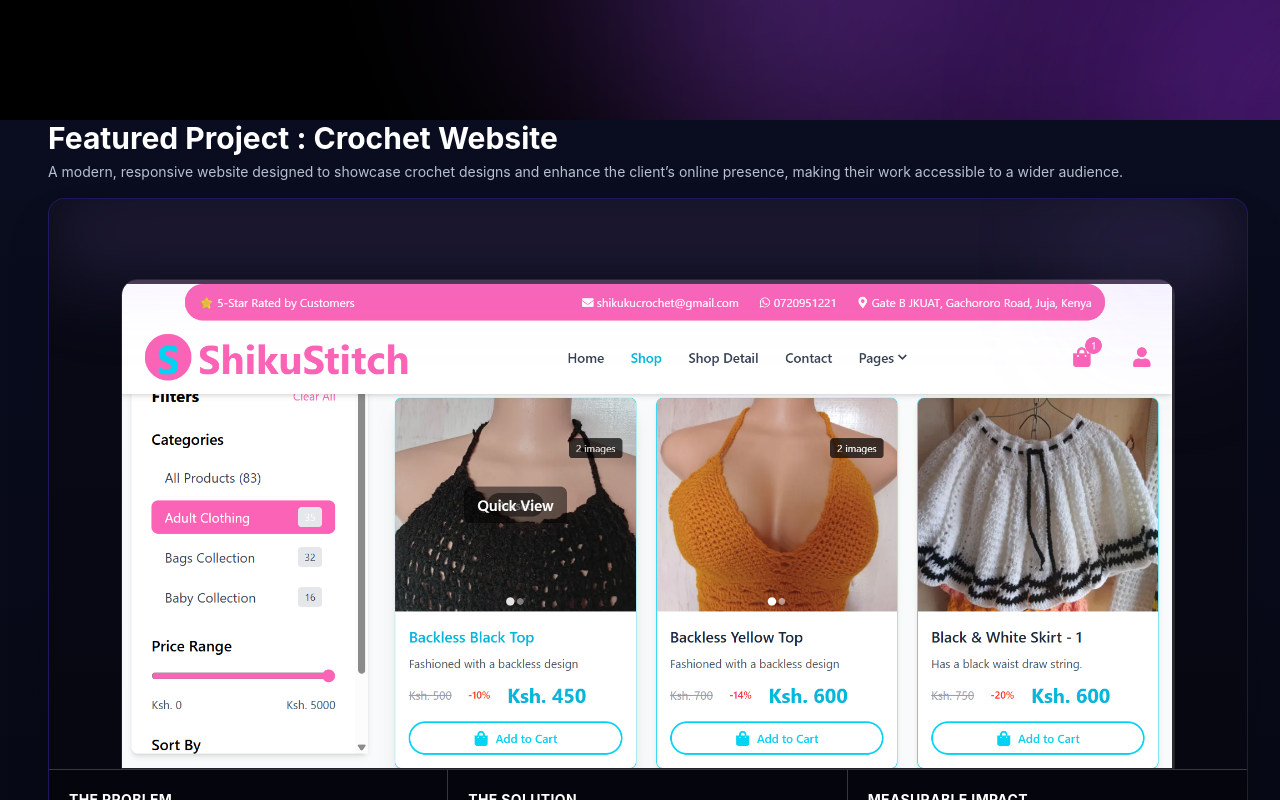
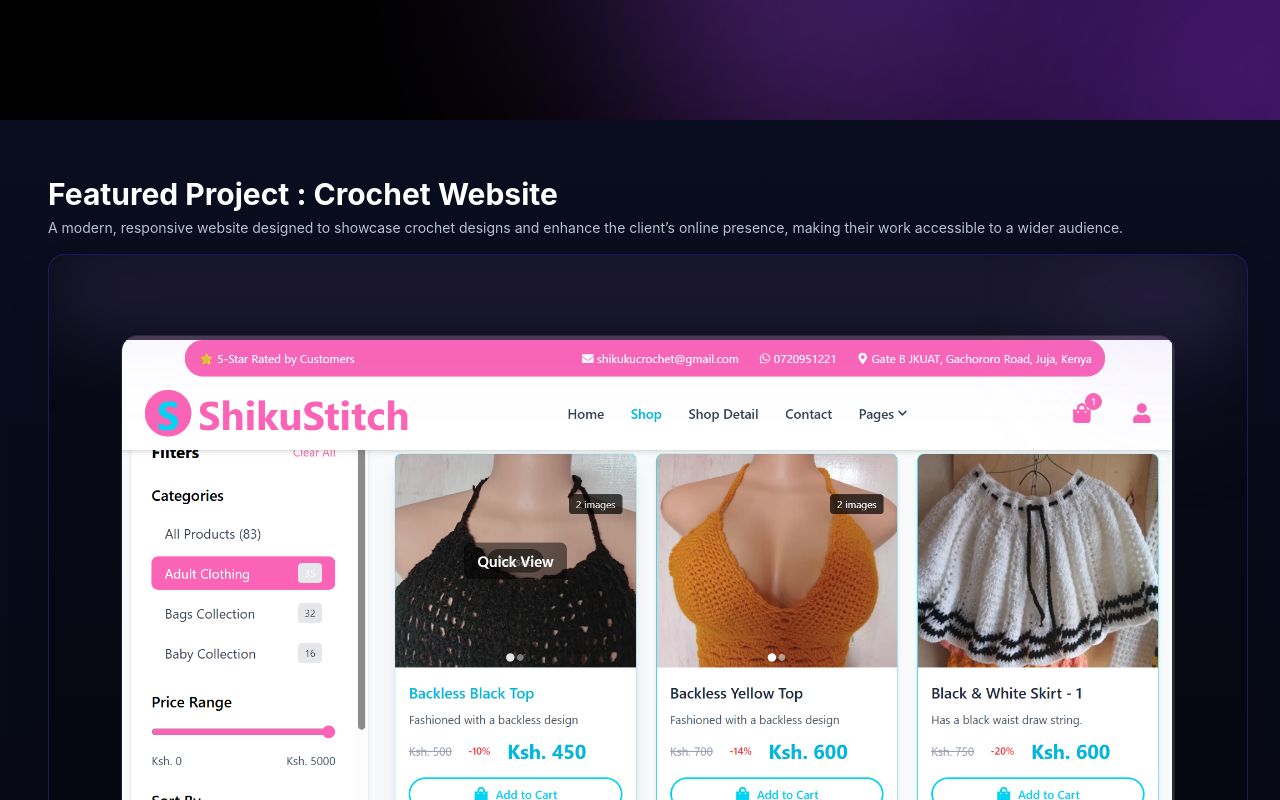
Before and after one commit to Winney360/Winfred-Nkatha-Portfolio, a React (Vite) app in the folder client/: page / in a window 1280 px wide. Shown: the part 680-1480 px from the top of the page. Built offline with nearby package versions, Linux system fonts and the light colour scheme; no server answers.

Commit message:
refactor(FeaturedProject): adjust padding and improve heading styling for better layout

```diff
--- a/client/src/sections/FeaturedProject.jsx
+++ b/client/src/sections/FeaturedProject.jsx
@@ -4,9 +4,9 @@ import featuredImg from "../assets/featured.png";
 
 const FeaturedProject = () => {
   return (
-    <section className="relative w-full min-h-screen mt-0 mb-0 px-4 md:px-8 pb-15 md:pb-28 z-10 bg-linear-to-b from-[#0a0d1f] to-[#060812]">
+    <section className="relative w-full min-h-screen mt-0 mb-0 px-4 md:px-8 pt-10 md:pt-14 pb-15 md:pb-28 z-10 bg-linear-to-b from-[#0a0d1f] to-[#060812]">
       <div className="mb-4 mt-0 ml-4">
-        <h2 className="text-white text-2xl md:text-3xl font-bold leading-tight">Featured Project : Crochet Website</h2>
+        <h2 className="text-white text-2xl md:text-3xl font-bold leading-tight ">Featured Project : Crochet Website</h2>
         <p className="text-slate-300/90 text-sm mt-1 ">A modern, responsive website designed to showcase crochet designs and enhance the client’s online presence, making their work accessible to a wider audience.</p>
       </div>
 
```
